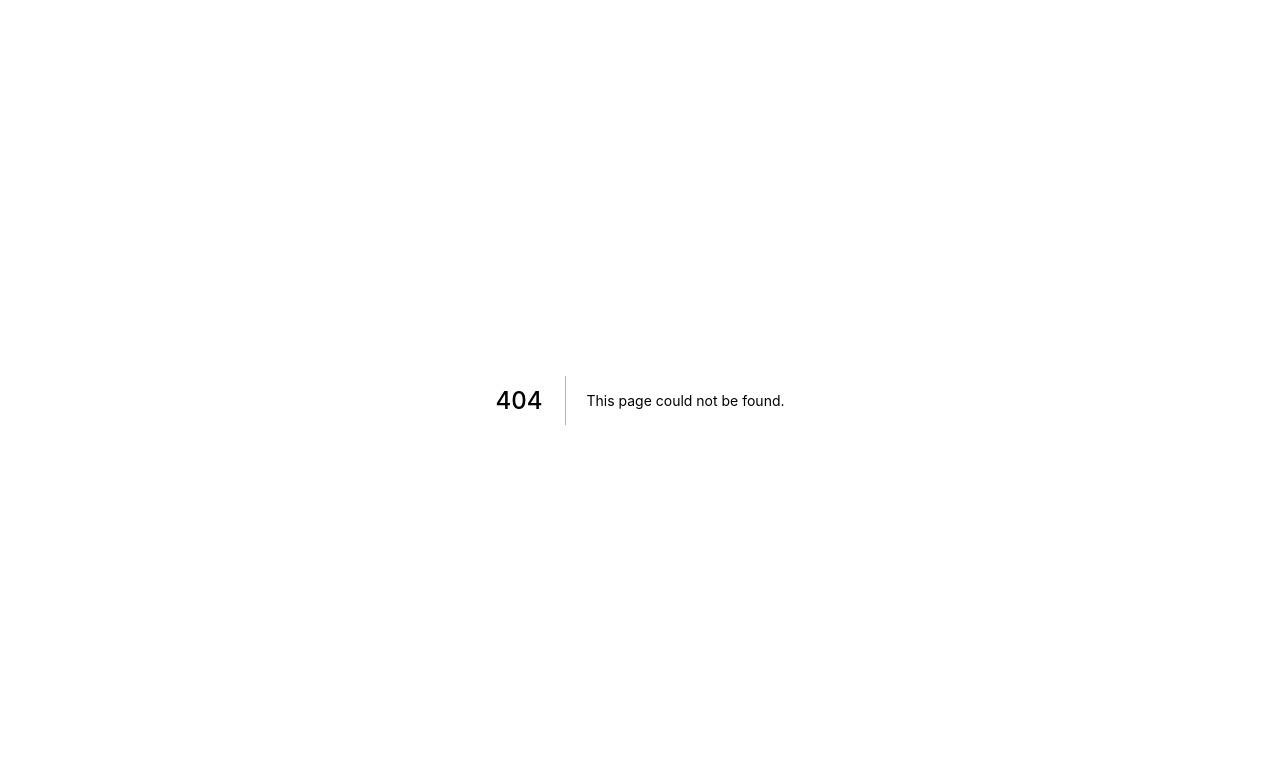
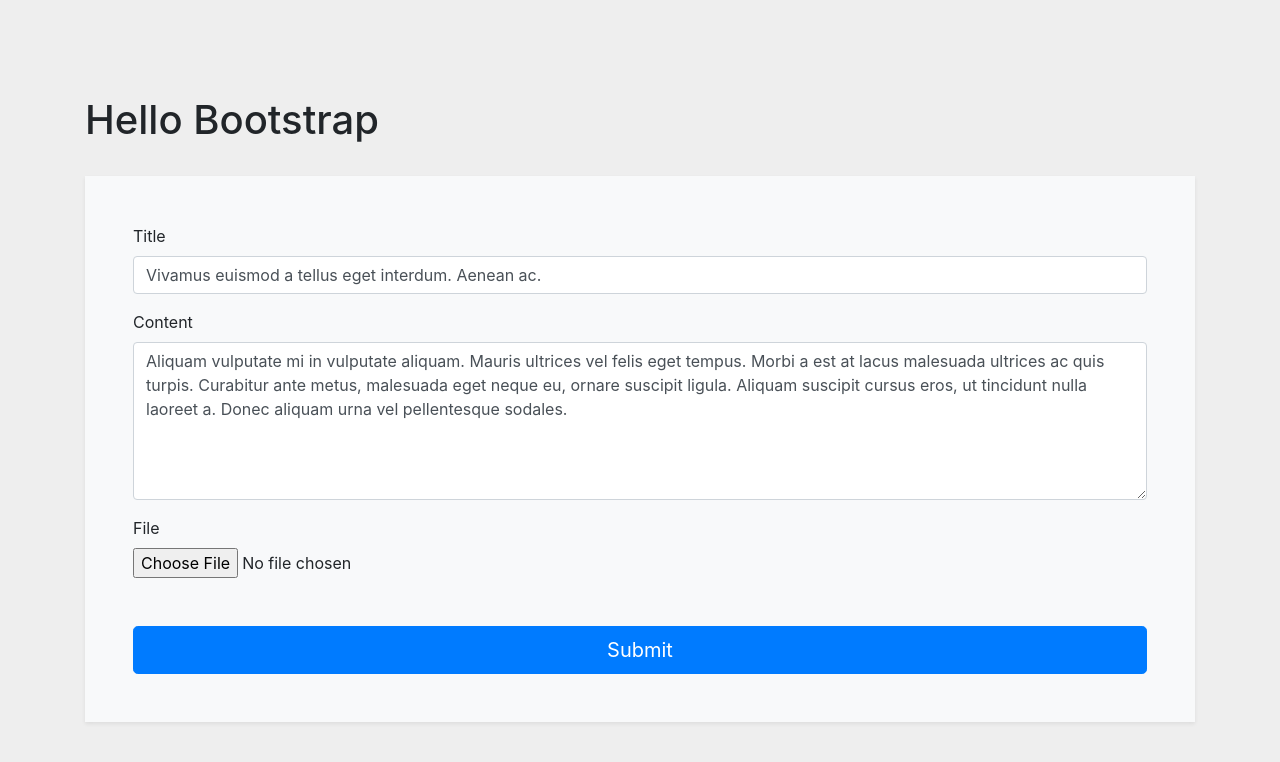
Before and after one commit to ramiresviana/hello-nodejs-nextjs, a Next.js app: page /article/1/edit in a window 1280 px wide. Before the commit this address had no page. Shown: the top 762 px of the page. Built offline with nearby package versions, Linux system fonts and the light colour scheme.

Commit message:
add: edit page api consuming

```diff
--- /dev/null
+++ b/pages/api/article/[id].js
@@ -0,0 +1,17 @@
+import { updateArticle } from '../../../utils'
+
+export default async function handler(req, res) {
+    if (req.method === 'PATCH') {
+        await update(res, req)
+    } else {
+        res.status(404).send()
+    }
+}
+
+async function update(res, req) {
+    const { id } = req.query
+    const { title, content } = req.body
+    const article = await updateArticle(id, title, content)
+
+    res.status(200).json(article)
+}
--- a/pages/api/article.js
+++ b/pages/api/article/index.js
@@ -1,4 +1,4 @@
-import { createArticle } from '../../utils'
+import { createArticle, getArticle } from '../../../utils'
 
 export default async function handler(req, res) {
     if (req.method === 'POST') {
--- /dev/null
+++ b/pages/article/[id]/edit.js
@@ -0,0 +1,63 @@
+import { useState } from 'react'
+import { useRouter } from 'next/router'
+import { getArticle } from '../../../utils'
+
+export default function Article({ article }) {
+    const [title, setTitle] = useState(article.title)
+    const [content, setContent] = useState(article.content)
+
+    const router = useRouter()
+    const { id } = router.query
+
+    function onSubmit(event) {
+        event.preventDefault()
+
+        fetch("/api/article/" + id, {
+            method: "PATCH",
+            body: JSON.stringify({
+                title, content
+            }),
+            headers: {
+                'Content-Type': 'application/json'
+            }
+        })
+        .then(() => router.replace("/"))
+    }
+
+    return (
+        <div class="container py-5">
+          <h1 class="mt-5 pb-4">Hello Bootstrap</h1>
+
+            <form class="shadow-sm bg-light p-5" onSubmit={onSubmit}>
+                <div class="form-group">
+                    <label>Title</label>
+                    <input class="form-control" onChange={(event) => setTitle(event.target.value)} value={title} />
+                </div>
+                <div class="form-group">
+                    <label>Content</label>
+                    <textarea rows="6" class="form-control" onChange={(event) => setContent(event.target.value)} value={content}></textarea>
+                </div>
+                <div class="form-group">
+                    <label>File</label>
+                    <input type="file" class="form-control-file" />
+                </div>
+                <button type="submit" class="btn btn-block btn-lg btn-primary mt-5">Submit</button>
+            </form>
+        </div>
+      )
+}
+
+export async function getServerSideProps(context) {
+    const { id } = context.params
+    const article = await getArticle(id)
+
+    if (!article) {
+        return {
+            notFound: true
+        }
+    }
+
+    return {
+        props: { article }
+    }
+}
--- a/pages/article/[id].js
+++ b/pages/article/[id]/index.js
@@ -1,5 +1,5 @@
 import { useRouter } from 'next/router'
-import { getArticles, getArticle } from '../../utils'
+import { getArticles, getArticle } from '../../../utils'
 
 export default function Article({ article }) {
     const router = useRouter()
--- a/utils.js
+++ b/utils.js
@@ -1,11 +1,10 @@
 import fs from 'fs'
 import path from 'path'
 
+const allArticles = JSON.parse(fs.readFileSync(path.join(process.cwd(), 'data', 'articles.json'), 'utf-8'))
+
 export async function getArticles() {
-    const articlesData = fs.readFileSync(path.join(process.cwd(), 'data', 'articles.json'), 'utf-8');
-    const articles = JSON.parse(articlesData)
-
-    return articles
+    return allArticles
 }
 
 export async function getArticle(id) {
@@ -29,3 +28,21 @@
 
     return article
 }
+
+export async function updateArticle(id, title, content) {
+    const articles = await getArticles()
+    const article = await getArticle(id)
+    const index = articles.indexOf(article)
+
+    const image = (Math.floor(Math.random() * 3) + 1) + '.jpg'
+
+    article.title = title
+    article.content = content
+    article.image = image
+
+    articles[index] = article
+
+    fs.writeFileSync(path.join(process.cwd(), 'data', 'articles.json'), JSON.stringify(articles, null, 4))
+
+    return article
+}
```
